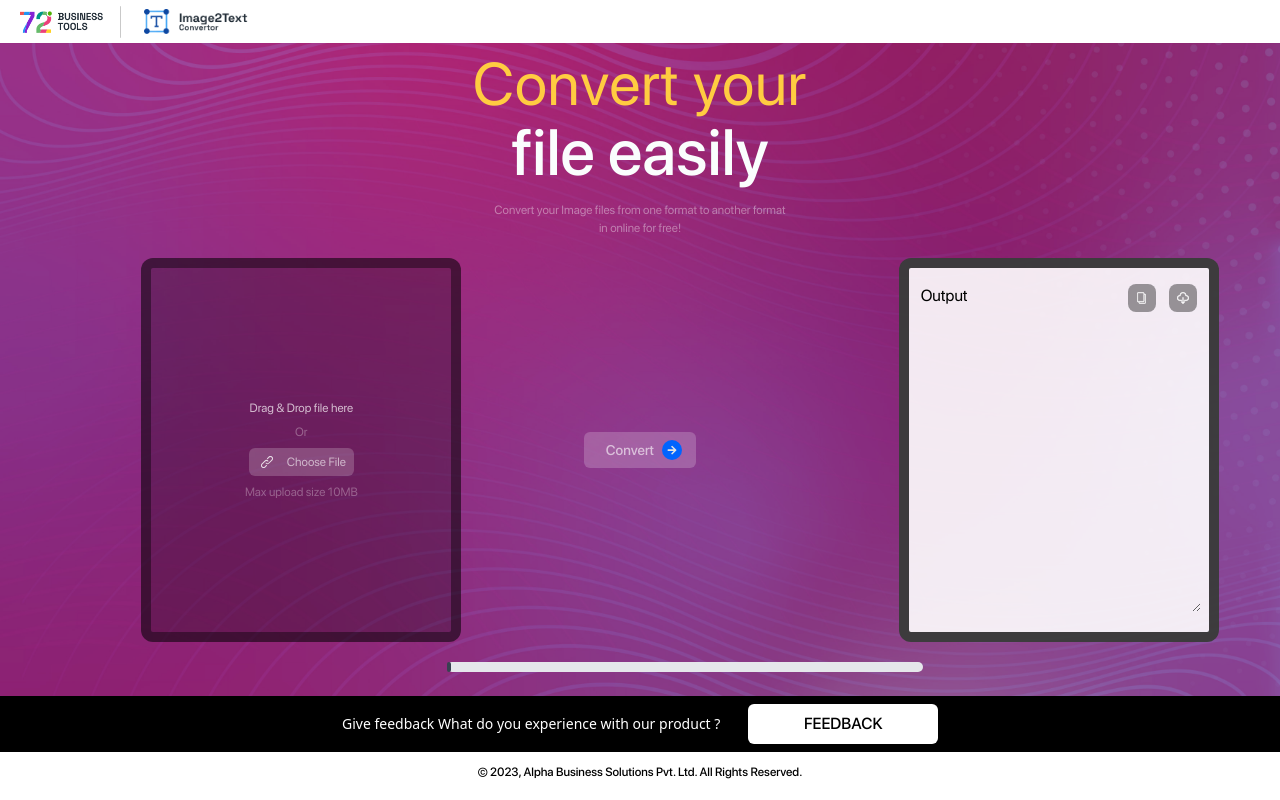
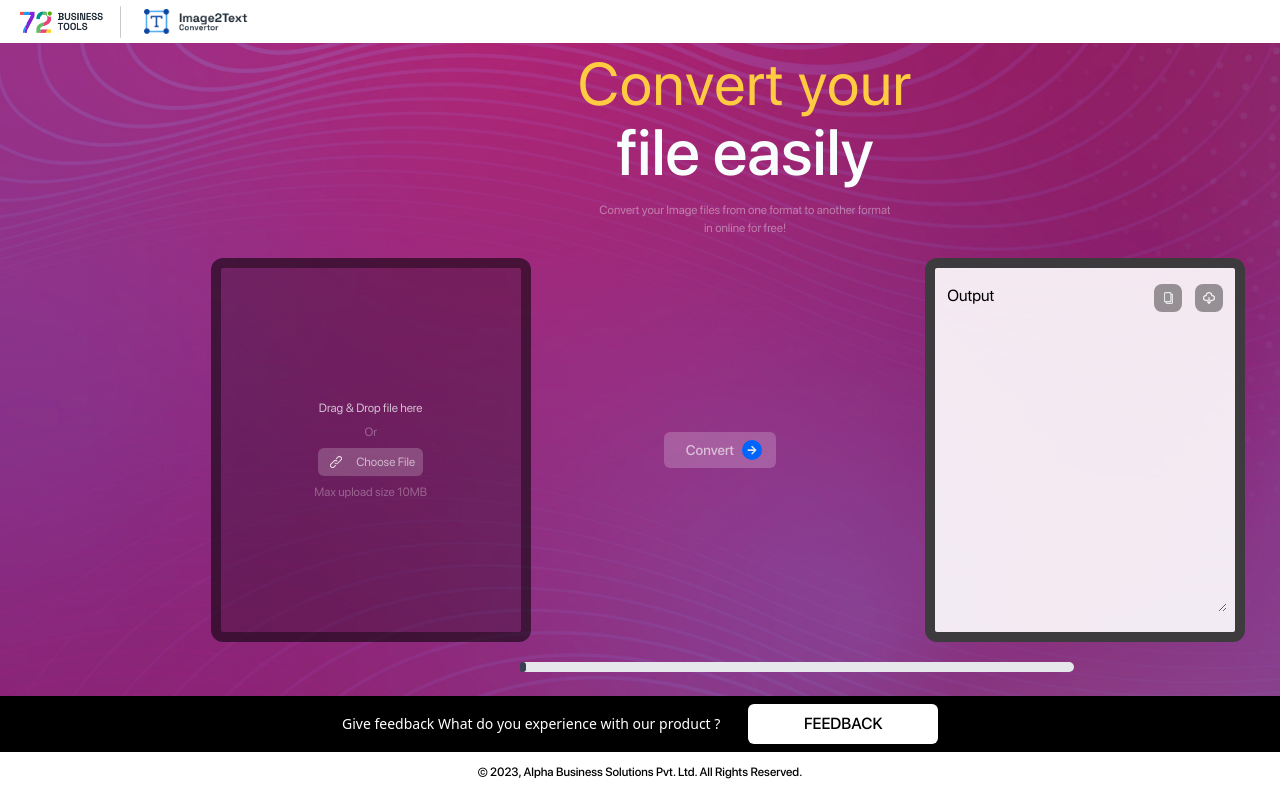
Before and after one commit to abstalento/72_business_tools, a Next.js app: page /fileconverter/ImageToText in a window 1280 px wide. Built offline with nearby package versions, Linux system fonts and the light colour scheme.

Commit message:
bugfix_imagetotext

```diff
--- a/components/image-converter/FileUpload.jsx
+++ b/components/image-converter/FileUpload.jsx
@@ -13,11 +13,17 @@ const FileUp = (Props) => {
     file: "",
   });
 
+  const MAX_FILE_SIZE_MB = 10; //max file size
+
   const imageFileHandler = (e) => {
     Props.finalText("");
     const file = e.target.files[0];
     const reader = new FileReader();
     if (file) {
+      if (file.size > MAX_FILE_SIZE_MB * 1024 * 1024) {
+            toast.error(`File size exceeds ${MAX_FILE_SIZE_MB}MB limit`);   //toast message for alerting file size exceeded.
+            return;
+      }
       reader?.readAsDataURL(file);
       reader.onloadend = function (e) {
         setImage({ ...image, file: [reader.result] });
@@ -37,8 +43,9 @@ const FileUp = (Props) => {
 
   return (
     <div>
+      <ToastContainer />
       <div className="pl-20">
-        <div className="bg-black bg-opacity-25 flex flex-col place-content-center border-[10px] border-opacity-40 border-[#010101]   w-80 h-96 rounded-xl">
+        <div className="bg-black bg-opacity-25 flex flex-col place-content-center border-[10px] border-opacity-40 border-[#010101] lg:ml-[6rem] w-80 h-96 rounded-xl">
           {!image.file ? (
 
             <div onChange={imageFileHandler}>
--- a/components/image-converter/Fileout.jsx
+++ b/components/image-converter/Fileout.jsx
@@ -42,7 +42,7 @@ const FileOut = (props) => {
     <div>
       <ToastContainer />
       <div>
-        <div className=" pl-20">
+        <div className="pl-20">
           <div className="bg-white bg-opacity-90 pt-1 flex flex-col border-[10px] border-opacity-75 border-[#010101] w-80 h-96 rounded-xl">
             {/* {props.textOut ? ( */}
             <div>
--- a/components/image-converter/image.jsx
+++ b/components/image-converter/image.jsx
@@ -95,7 +95,7 @@ const ImageConvert = (props) => {
         <FileUp finalText={finalTextDetails} uploadImage={convertImage} />
         <div className="h-[150px] flex flex-col justify-center items-center">
           <div
-            className={`text-sm flex w-28 justify-center bg-[#FFFFFF]/20 rounded-md text-opacity-60 bg-opacity-[50%] hover:bg-[#0064FE] ${
+            className={`text-sm flex w-28 justify-center bg-[#FFFFFF]/20 rounded-md text-opacity-60 bg-opacity-[50%] ml-[4rem] hover:bg-[#0064FE] ${
               image == "" || image == undefined
                 ? "cursor-not-allowed"
                 : "cursor-pointer"
@@ -133,7 +133,7 @@ const ImageConvert = (props) => {
            ?" 0%": null
          }
         </span>
-        <div className="bg-gray-200 rounded-full h-2.5 dark:bg-gray-700 w-2/5 ">
+        <div className="bg-gray-200 rounded-full h-2.5 dark:bg-gray-700 w-2/5">
           <div
             id="progressBar"
             className={`h-2.5 rounded-full ${
--- a/pages/fileconverter/ImageToText.jsx
+++ b/pages/fileconverter/ImageToText.jsx
@@ -13,7 +13,7 @@ export default function BgimageConvert() {
       <div className="w-[100%]">
         <BtoolsHeader Src="/images/imageToText.png" Height="25" Width="120" />
       </div>
-      <div className="bg-cover w-[100%] sm:w-[540px] md:w-[768px] lg:w-[1024px] xl:w-[1280px] 2xl:w-[1536px] pb-2 bg-bgconvertpurple">
+      <div className="bg-cover sm:w-[540px] md:w-[768px] lg:w-[1024px] xl:w-[1490px] 2xl:w-[1536px] pb-2 bg-bgconvertpurple">
         {/* <div> */}
         {/* <Navbar /> */}
         <TitleComponent
```
Also changed, not shown: 1 other file (tests, documents, lock files or other folders).
